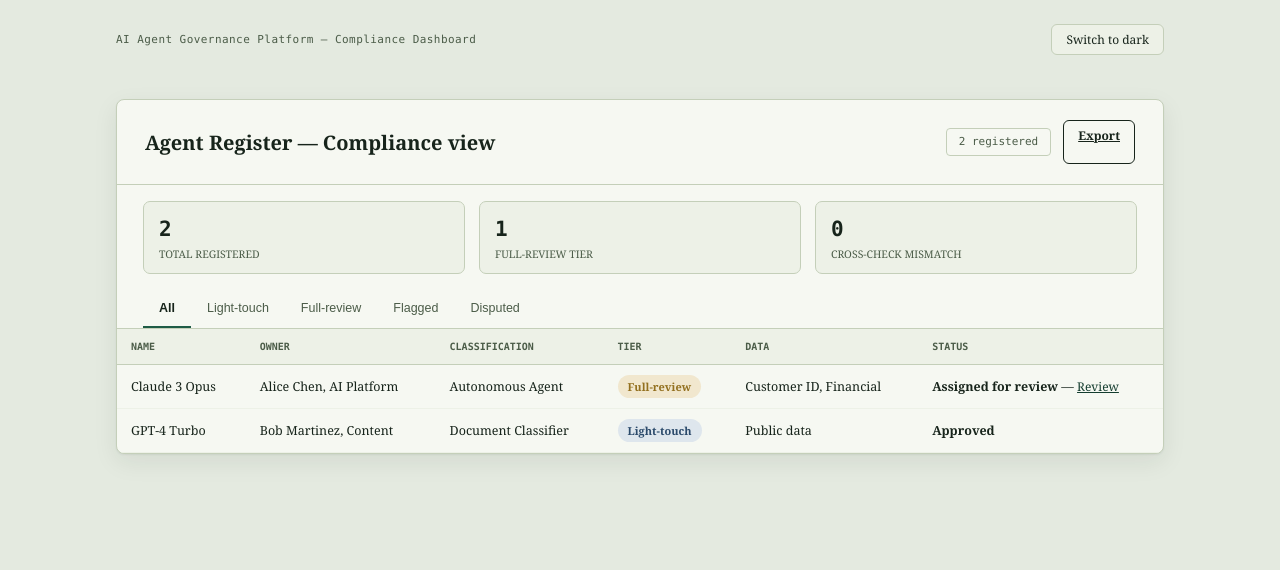
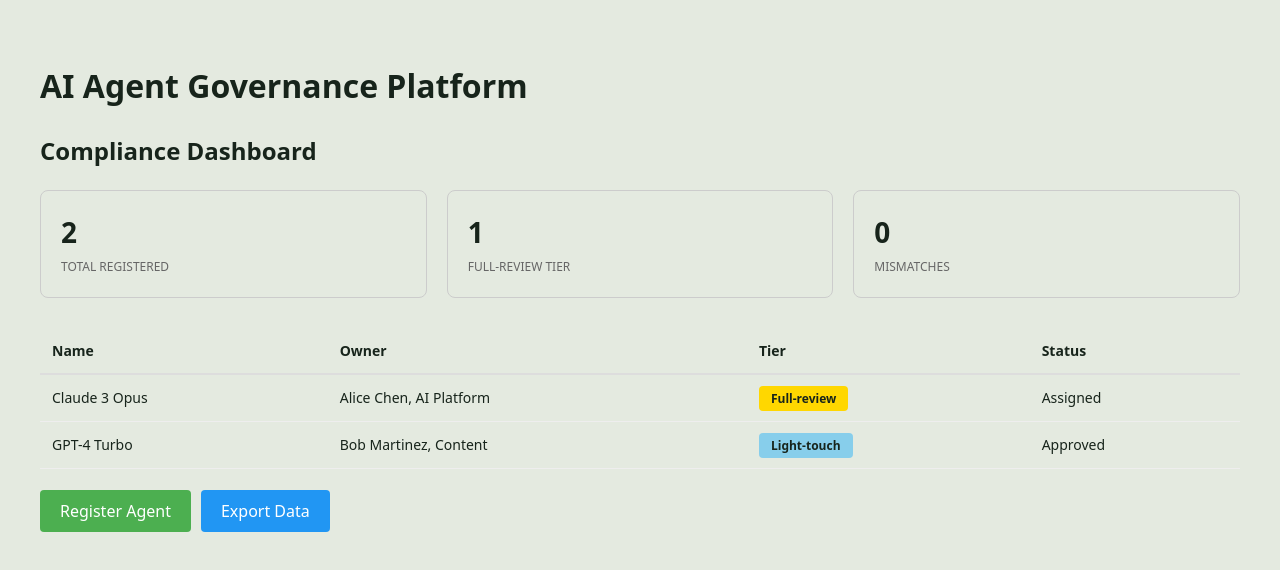
Before and after one commit to ddzoomcall-pixel/agent-review-framework, a Next.js app: page /dashboard in a window 1280 px wide. Shown: the top 570 px of the page. Built offline with nearby package versions, Linux system fonts and the light colour scheme.

Commit message:
fix: simplify dashboard to bare html/css

```diff
--- a/app/dashboard/page.tsx
+++ b/app/dashboard/page.tsx
@@ -1,163 +1,68 @@
-'use client';
-
-import { useState } from 'react';
-import Link from 'next/link';
-import { ThemeToggle } from '../components/ThemeToggle';
-import shared from '../shared.module.css';
-
-type Filter = 'all' | 'light_touch' | 'full_review' | 'cross_check_mismatch' | 'disputed';
-
-const DEMO_DATA = [
-  {
-    id: '1',
-    llm_provider: 'Claude 3 Opus',
-    owner_name: 'Alice Chen',
-    team: 'AI Platform',
-    maturity: 'Product',
-    classification: 'Autonomous Agent',
-    tier: 'full_review',
-    data: 'Customer ID, Financial',
-    status: 'Assigned for review' as const,
-  },
-  {
-    id: '2',
-    llm_provider: 'GPT-4 Turbo',
-    owner_name: 'Bob Martinez',
-    team: 'Content',
-    maturity: 'MVP',
-    classification: 'Document Classifier',
-    tier: 'light_touch',
-    data: 'Public data',
-    status: 'Approved' as const,
-  },
+export default function DashboardPage() {
+  const agents = [
+    { id: '1', name: 'Claude 3 Opus', owner: 'Alice Chen', team: 'AI Platform', tier: 'Full-review', status: 'Assigned' },
+    { id: '2', name: 'GPT-4 Turbo', owner: 'Bob Martinez', team: 'Content', tier: 'Light-touch', status: 'Approved' },
   ];
 
-export default function DashboardPage() {
-  const [filter, setFilter] = useState<Filter>('all');
+  return (
+    <div style={{ padding: '40px', fontFamily: 'system-ui, sans-serif' }}>
+      <h1>AI Agent Governance Platform</h1>
+      <h2>Compliance Dashboard</h2>
 
-  const filtered = DEMO_DATA.filter((e) => {
-    if (filter === 'all') return true;
-    if (filter === 'light_touch' || filter === 'full_review') return e.tier === filter;
-    return false;
-  });
-
-  const counts = {
-    total: DEMO_DATA.length,
-    fullReview: DEMO_DATA.filter((e) => e.tier === 'full_review').length,
-    mismatch: 0,
-  };
-
-  return (
-    <main className={shared.main}>
-      <div className={shared.topbar} style={{ padding: '24px 0' }}>
-        <span className={shared.name}>AI Agent Governance Platform — Compliance Dashboard</span>
-        <ThemeToggle />
+      <div style={{ marginBottom: '30px', display: 'grid', gridTemplateColumns: 'repeat(3, 1fr)', gap: '20px' }}>
+        <div style={{ border: '1px solid #ccc', padding: '20px', borderRadius: '8px' }}>
+          <div style={{ fontSize: '28px', fontWeight: 'bold' }}>{agents.length}</div>
+          <div style={{ fontSize: '12px', color: '#666', marginTop: '4px' }}>TOTAL REGISTERED</div>
         </div>
-
-      <section className={shared.screen}>
-        <header className={shared.titlebar}>
-          <h1>Agent Register — Compliance view</h1>
-          <div style={{ display: 'flex', gap: 12, alignItems: 'center' }}>
-            <span className={shared.envBadge}>{counts.total} registered</span>
-            <Link href="/export" className={shared.btn} style={{ padding: '6px 14px', fontSize: 12 }}>
-              Export
-            </Link>
+        <div style={{ border: '1px solid #ccc', padding: '20px', borderRadius: '8px' }}>
+          <div style={{ fontSize: '28px', fontWeight: 'bold' }}>1</div>
+          <div style={{ fontSize: '12px', color: '#666', marginTop: '4px' }}>FULL-REVIEW TIER</div>
         </div>
-        </header>
-
-        <div style={{ display: 'grid', gridTemplateColumns: 'repeat(3, 1fr)', gap: 14, padding: '16px 26px' }}>
-          <div style={{ border: '1px solid var(--rule)', borderRadius: 7, padding: '11px 15px', background: 'var(--surface-2)' }}>
-            <div style={{ fontFamily: 'var(--font-mono)', fontSize: 21, fontWeight: 700 }}>{counts.total}</div>
-            <div style={{ fontSize: 10.5, color: 'var(--ink-muted)', textTransform: 'uppercase' }}>Total registered</div>
-          </div>
-          <div style={{ border: '1px solid var(--rule)', borderRadius: 7, padding: '11px 15px', background: 'var(--surface-2)' }}>
-            <div style={{ fontFamily: 'var(--font-mono)', fontSize: 21, fontWeight: 700 }}>{counts.fullReview}</div>
-            <div style={{ fontSize: 10.5, color: 'var(--ink-muted)', textTransform: 'uppercase' }}>Full-review tier</div>
-          </div>
-          <div style={{ border: '1px solid var(--rule)', borderRadius: 7, padding: '11px 15px', background: 'var(--surface-2)' }}>
-            <div style={{ fontFamily: 'var(--font-mono)', fontSize: 21, fontWeight: 700 }}>{counts.mismatch}</div>
-            <div style={{ fontSize: 10.5, color: 'var(--ink-muted)', textTransform: 'uppercase' }}>Cross-check mismatch</div>
+        <div style={{ border: '1px solid #ccc', padding: '20px', borderRadius: '8px' }}>
+          <div style={{ fontSize: '28px', fontWeight: 'bold' }}>0</div>
+          <div style={{ fontSize: '12px', color: '#666', marginTop: '4px' }}>MISMATCHES</div>
         </div>
       </div>
 
-        <div style={{ display: 'flex', borderBottom: '1px solid var(--rule)', padding: '0 26px', overflowX: 'auto' }} role="tablist">
-          {(['all', 'light_touch', 'full_review', 'cross_check_mismatch', 'disputed'] as Filter[]).map((value) => (
-            <button
-              key={value}
-              role="tab"
-              aria-selected={filter === value}
-              onClick={() => setFilter(value)}
-              style={{
-                padding: '11px 16px',
-                fontSize: 12.5,
-                border: 'none',
-                background: 'none',
-                borderBottom: filter === value ? '2px solid var(--accent)' : '2px solid transparent',
-                color: filter === value ? 'var(--ink)' : 'var(--ink-muted)',
-                fontWeight: filter === value ? 600 : 400,
-                cursor: 'pointer',
-                whiteSpace: 'nowrap',
-              }}
-            >
-              {value === 'all' ? 'All' : value === 'light_touch' ? 'Light-touch' : value === 'full_review' ? 'Full-review' : value === 'cross_check_mismatch' ? 'Flagged' : 'Disputed'}
-            </button>
-          ))}
-        </div>
-
-        <div style={{ overflowX: 'auto' }}>
-          <table style={{ width: '100%', borderCollapse: 'collapse', fontSize: 12.5, minWidth: 640 }}>
+      <table style={{ width: '100%', borderCollapse: 'collapse', fontSize: '14px' }}>
         <thead>
-              <tr>
-                {['Name', 'Owner', 'Classification', 'Tier', 'Data', 'Status'].map((h) => (
-                  <th
-                    key={h}
-                    style={{
-                      textAlign: 'left',
-                      fontFamily: 'var(--font-mono)',
-                      fontSize: 10,
-                      textTransform: 'uppercase',
-                      color: 'var(--ink-muted)',
-                      background: 'var(--surface-2)',
-                      padding: '10px 14px',
-                      borderBottom: '1px solid var(--rule)',
-                    }}
-                  >
-                    {h}
-                  </th>
-                ))}
+          <tr style={{ borderBottom: '2px solid #ddd' }}>
+            <th style={{ textAlign: 'left', padding: '12px', fontWeight: 'bold' }}>Name</th>
+            <th style={{ textAlign: 'left', padding: '12px', fontWeight: 'bold' }}>Owner</th>
+            <th style={{ textAlign: 'left', padding: '12px', fontWeight: 'bold' }}>Tier</th>
+            <th style={{ textAlign: 'left', padding: '12px', fontWeight: 'bold' }}>Status</th>
           </tr>
         </thead>
         <tbody>
-              {filtered.map((entry) => (
-                <tr key={entry.id}>
-                  <td style={{ padding: '10px 14px', borderBottom: '1px solid var(--surface-2)' }}>{entry.llm_provider}</td>
-                  <td style={{ padding: '10px 14px', borderBottom: '1px solid var(--surface-2)' }}>
-                    {entry.owner_name}, {entry.team}
-                  </td>
-                  <td style={{ padding: '10px 14px', borderBottom: '1px solid var(--surface-2)' }}>{entry.classification}</td>
-                  <td style={{ padding: '10px 14px', borderBottom: '1px solid var(--surface-2)' }}>
-                    <span className={`${shared.pill} ${entry.tier === 'full_review' ? shared.pillGold : shared.pillBlue}`}>
-                      {entry.tier === 'full_review' ? 'Full-review' : 'Light-touch'}
+          {agents.map((agent) => (
+            <tr key={agent.id} style={{ borderBottom: '1px solid #eee' }}>
+              <td style={{ padding: '12px' }}>{agent.name}</td>
+              <td style={{ padding: '12px' }}>{agent.owner}, {agent.team}</td>
+              <td style={{ padding: '12px' }}>
+                <span style={{
+                  padding: '4px 12px',
+                  borderRadius: '4px',
+                  backgroundColor: agent.tier === 'Full-review' ? '#ffd700' : '#87ceeb',
+                  fontSize: '12px',
+                  fontWeight: 'bold'
+                }}>
+                  {agent.tier}
                 </span>
               </td>
-                  <td style={{ padding: '10px 14px', borderBottom: '1px solid var(--surface-2)' }}>{entry.data}</td>
-                  <td style={{ padding: '10px 14px', borderBottom: '1px solid var(--surface-2)' }}>
-                    <span className={shared.sla}>{entry.status}</span>
-                    {entry.tier === 'full_review' && (
-                      <>
-                        {' — '}
-                        <Link href={`/review/${entry.id}`} style={{ fontSize: 12 }}>
-                          Review
-                        </Link>
-                      </>
-                    )}
-                  </td>
+              <td style={{ padding: '12px' }}>{agent.status}</td>
             </tr>
           ))}
         </tbody>
       </table>
+
+      <div style={{ marginTop: '30px' }}>
+        <a href="/register" style={{ padding: '10px 20px', backgroundColor: '#4CAF50', color: 'white', textDecoration: 'none', borderRadius: '4px', marginRight: '10px' }}>
+          Register Agent
+        </a>
+        <a href="/export" style={{ padding: '10px 20px', backgroundColor: '#2196F3', color: 'white', textDecoration: 'none', borderRadius: '4px' }}>
+          Export Data
+        </a>
       </div>
-      </section>
-    </main>
+    </div>
   );
 }
```
Lines whose indentation alone changed are shown as unchanged.
